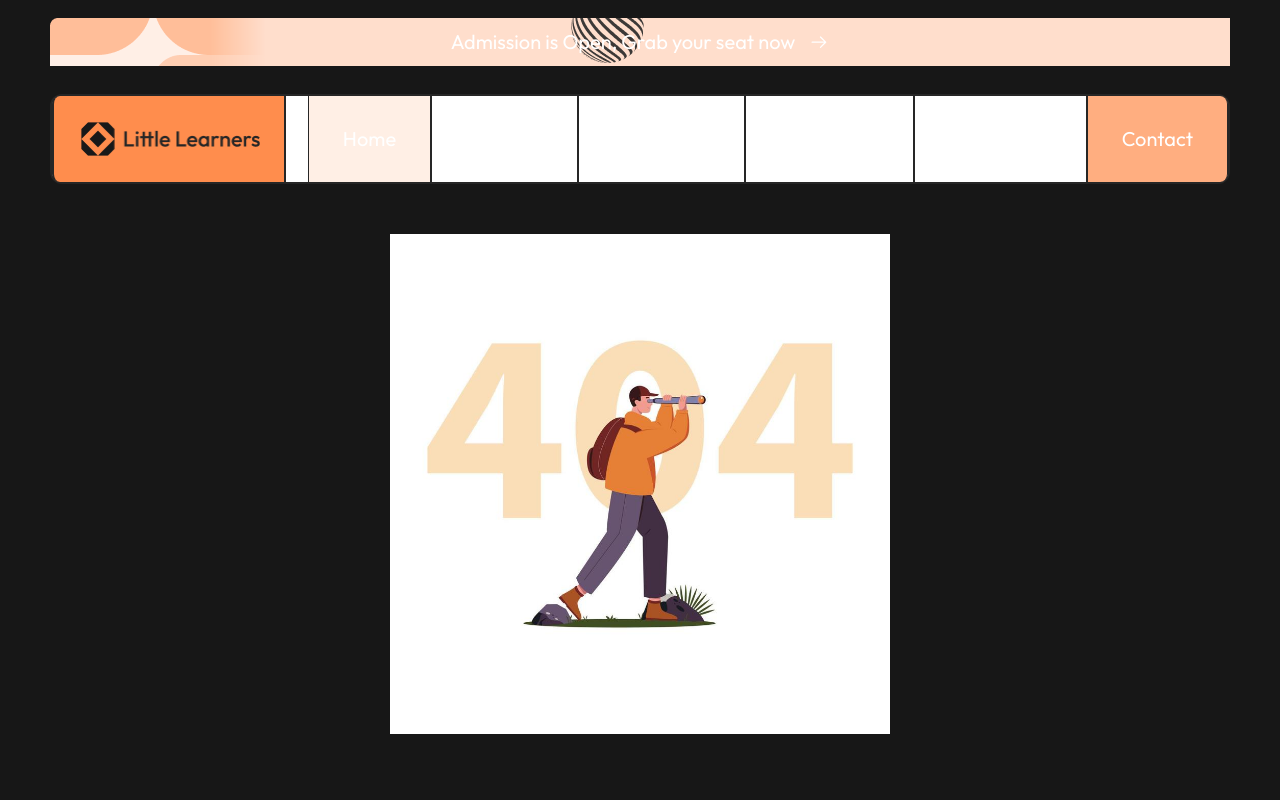
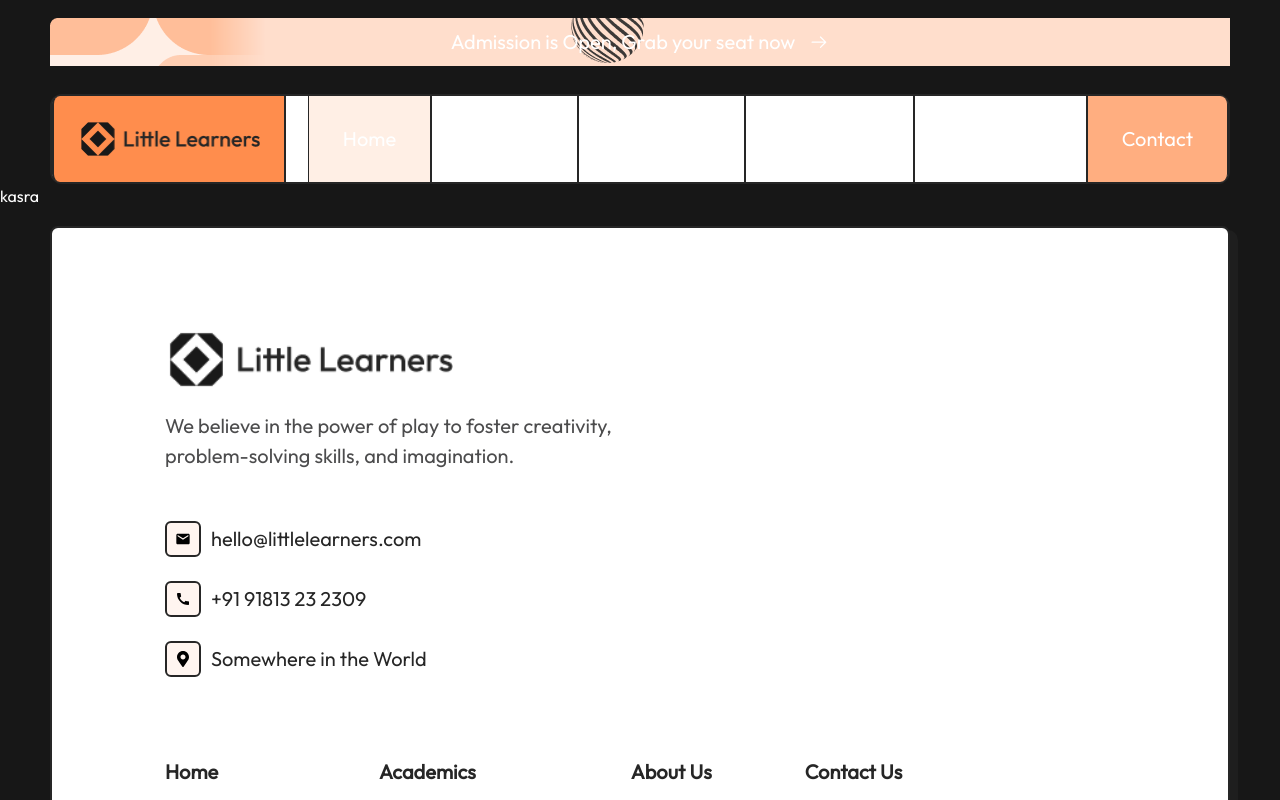
Before and after one commit to kasramajidi/school, a Next.js app: page /pages/Academics in a window 1280 px wide. Shown: the top 800 px of the page. Built offline with nearby package versions, Linux system fonts and the light colour scheme.

Commit message:
fix page error 404

```diff
--- a/src/app/pages/Academics/page.jsx
+++ b/src/app/pages/Academics/page.jsx
@@ -1,10 +1,9 @@
 import React from 'react'
-import Image from 'next/image'
 
 export default function page() {
   return (
-    <div className='flex items-center justify-center py-[50px]'>
-      <Image src={"/img/404/404-error-page-with-explorer-man-illustration-on-white-background-vector.jpg"} width={500} height={500} alt='404' />
-    </div>
+    <main>
+      kasra
+    </main>
   )
 }
--- a/src/app/pages/Admissions/page.jsx
+++ b/src/app/pages/Admissions/page.jsx
@@ -1,7 +1,11 @@
 import React from 'react'
+import Image from 'next/image'
 
 export default function page() {
   return (
-    <div>page</div>
+
+    <div className='flex items-center justify-center py-[50px]'>
+      <Image src={"/img/404/404-error-page-with-explorer-man-illustration-on-white-background-vector.jpg"} width={500} height={500} alt='404' />
+    </div>
   )
 }
```
